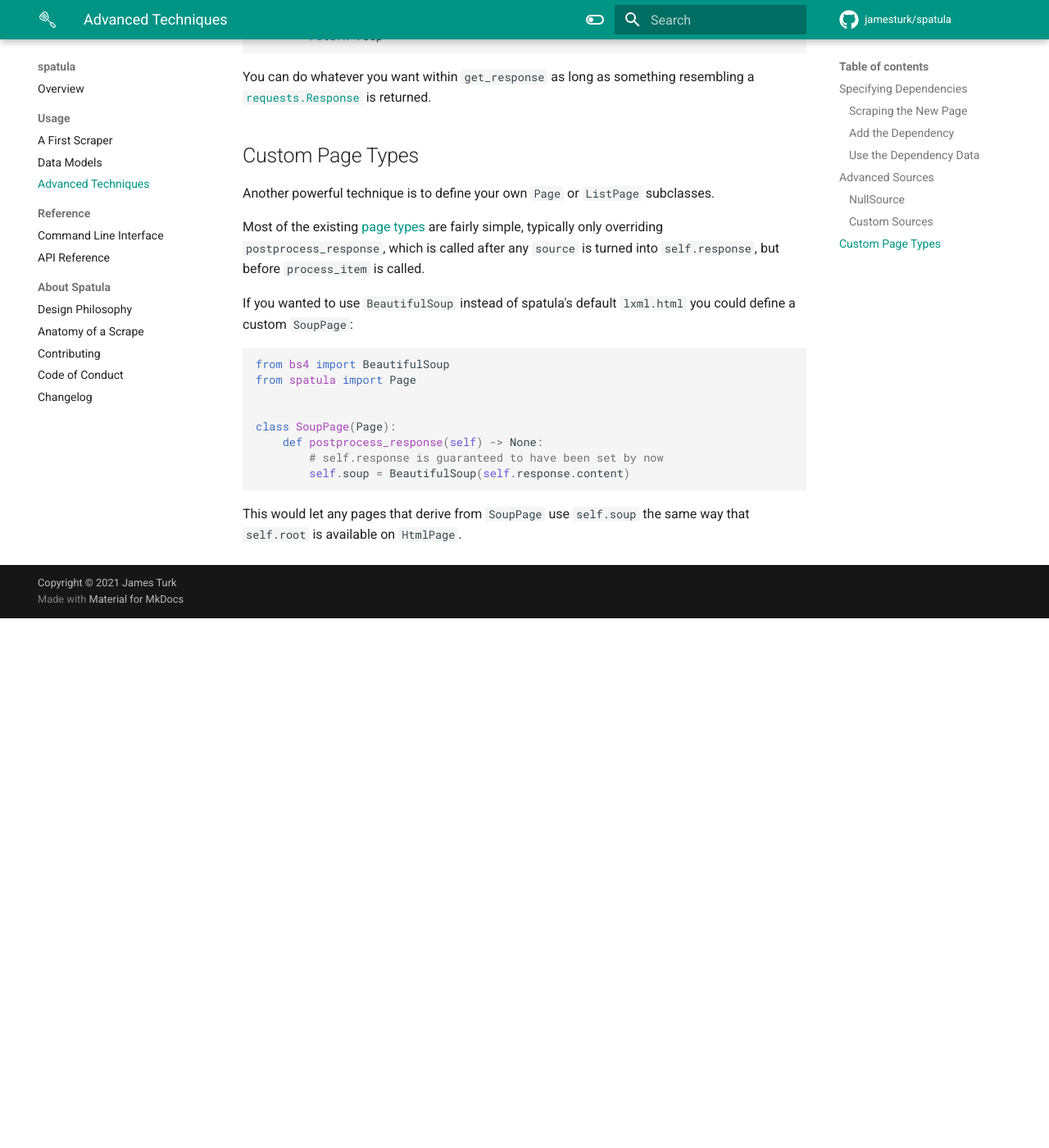
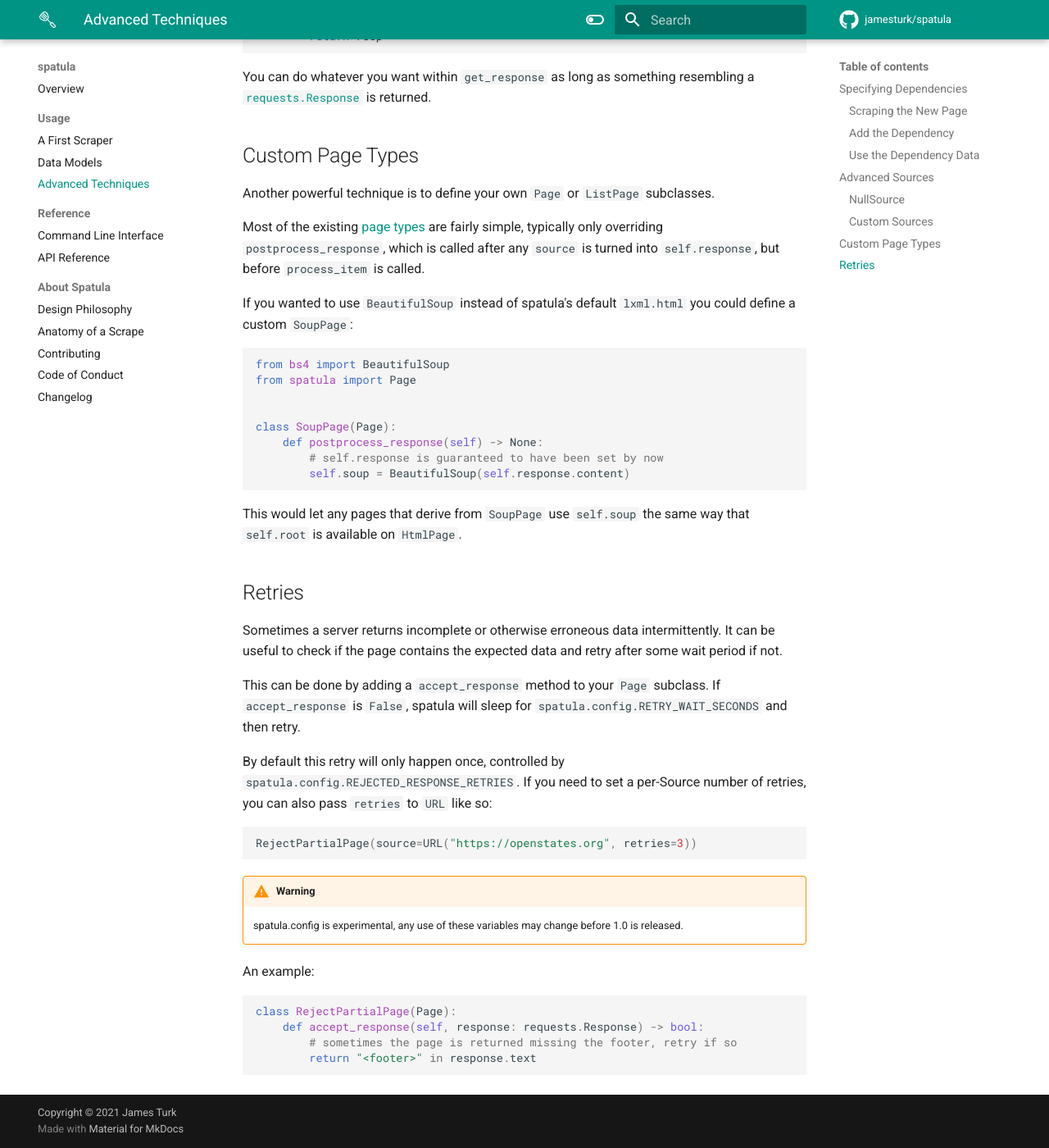
Before and after one commit to jamesturk/spatula, an MkDocs documentation site: the page built from docs/advanced-techniques.md, in a window 1280 px wide and 1400 px high, scrolled down 3802 px. Shown: the whole window at 82% size. Built offline with MkDocs 1.6.1 and Material for MkDocs 9.7.7, drawn with Linux system fonts in a browser that asks for light colours; comment, search, counter and statistics services are not loaded; before the commit the page ends 4556 px from its top, so only the background shows below that.

Commit message:
retry docs

````diff
--- a/docs/advanced-techniques.md
+++ b/docs/advanced-techniques.md
@@ -200,3 +200,29 @@ class SoupPage(Page):
 ```
 
 This would let any pages that derive from `SoupPage` use `self.soup` the same way that `self.root` is available on `HtmlPage`.
+
+## Retries
+
+Sometimes a server returns incomplete or otherwise erroneous data intermittently.  It can be useful to check if the page contains the expected data and retry after some wait period if not.
+
+This can be done by adding a `accept_response` method to your `Page` subclass.  If `accept_response` is `False`, spatula will sleep for `spatula.config.RETRY_WAIT_SECONDS` and then retry.
+
+By default this retry will only happen once, controlled by `spatula.config.REJECTED_RESPONSE_RETRIES`.
+If you need to set a per-Source number of retries, you can also pass `retries` to `URL` like so:
+
+``` python
+RejectPartialPage(source=URL("https://openstates.org", retries=3))
+```
+
+!!! warning
+    spatula.config is experimental, any use of these variables may change before 1.0 is released.
+
+An example:
+
+``` python
+
+class RejectPartialPage(Page):
+    def accept_response(self, response: requests.Response) -> bool:
+        # sometimes the page is returned missing the footer, retry if so
+        return "<footer>" in response.text
+```
````
